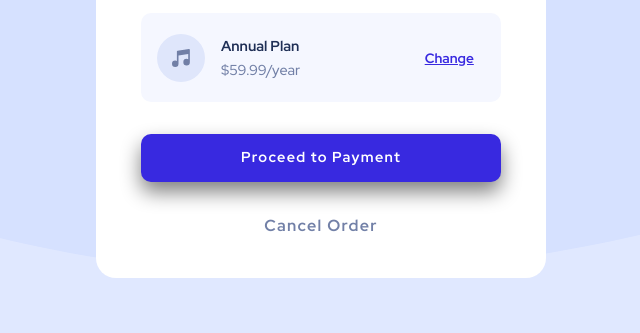
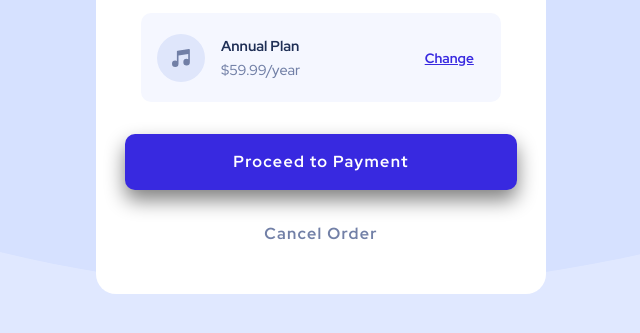
Before and after one commit to MetalgearV/Order-summary-component, a plain HTML site: page index.html in a window 1280 px wide. Shown: the part 517-850 px from the top of the page, without its empty margins (319-959 px from the left). Drawn offline with Linux system fonts and the light colour scheme.

Commit message:
Update styles.css

```diff
--- a/css/styles.css
+++ b/css/styles.css
@@ -105,7 +105,7 @@ footer {
   background-color: hsl(245, 75%, 52%);
   box-shadow:0px 10px 20px grey;
   width: 80%;
-  height: 3em;
+  padding: 1em;
   margin: 2em auto;
   color: white;
 }
@@ -116,15 +116,16 @@ footer {
 
 .payment-text {
   font-weight: 700;
-  padding-top: 0.8em;
-  font-size: 0.9em;
+  font-size: 1em;
   letter-spacing: .08rem;
+  margin-top: 0;
+  margin-bottom:0;
 }
 
 .cancel-text{
   color: hsl(224, 23%, 55%);
   font-weight: 700;
-  padding-bottom: 2.5em;
+  padding-bottom: 3em;
   letter-spacing: .08rem;
 }
 
```
